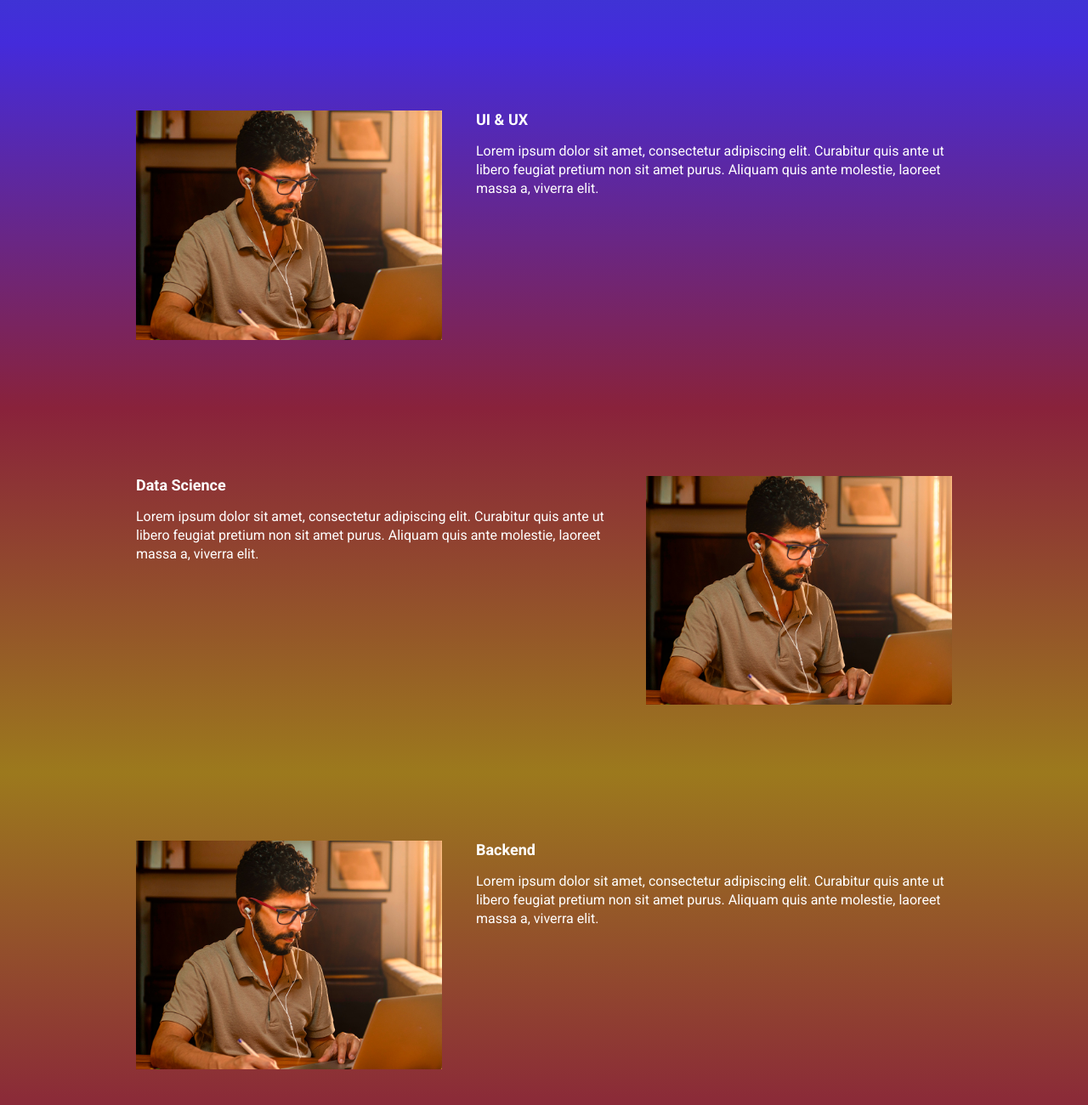
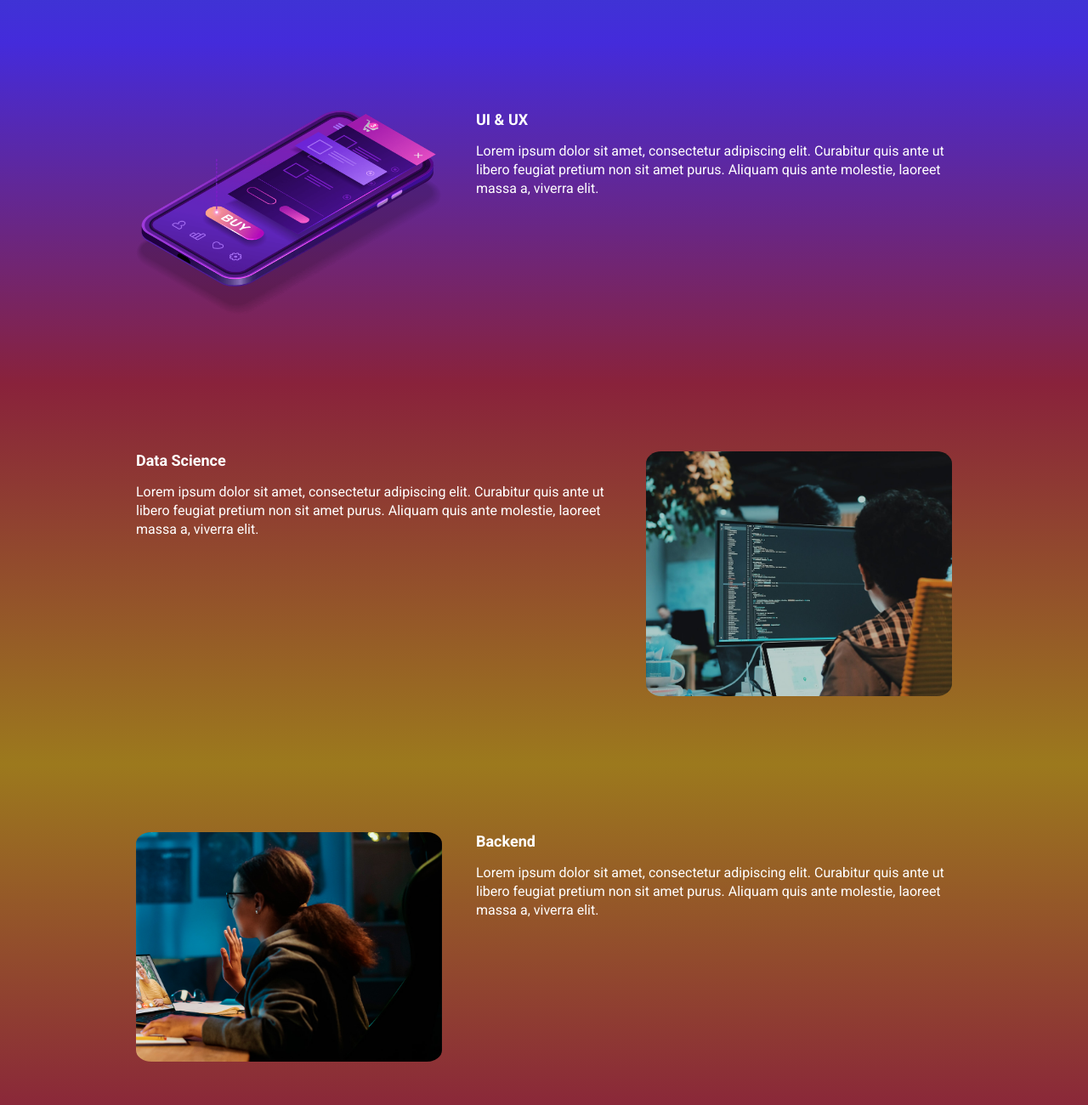
Before and after one commit to bcortez-gomes/Modulo_22, a website built with Parcel: page src/index.html in a window 1280 px wide. Shown: the part 940-2240 px from the top of the page at 85% size. Built offline with nearby package versions, Linux system fonts and the light colour scheme.

Commit message:
atualizando imagens e ajustando as bordar suaves

```diff
--- a/src/index.html
+++ b/src/index.html
@@ -61,7 +61,7 @@
                     Lorem ipsum dolor sit amet, consectetur adipiscing elit. Curabitur quis ante ut libero feugiat pretium non sit amet purus. Aliquam quis ante molestie, laoreet massa a, viverra elit.
                 </p>
             </div>
-            <img class="event__image" src="./images/frontend.png" alt="front-end">
+            <img class="event__image" src="./images/ui-ux.png" alt="front-end">
         </div>
     </section>
 
@@ -73,7 +73,7 @@
                     Lorem ipsum dolor sit amet, consectetur adipiscing elit. Curabitur quis ante ut libero feugiat pretium non sit amet purus. Aliquam quis ante molestie, laoreet massa a, viverra elit.
                 </p>
             </div>
-            <img class="event__image" src="./images/frontend.png" alt="front-end">
+            <img class="event__image" src="./images/data.png" alt="front-end">
         </div>
     </section>
 
@@ -85,7 +85,7 @@
                     Lorem ipsum dolor sit amet, consectetur adipiscing elit. Curabitur quis ante ut libero feugiat pretium non sit amet purus. Aliquam quis ante molestie, laoreet massa a, viverra elit.
                 </p>
             </div>
-            <img class="event__image" src="./images/frontend.png" alt="front-end">
+            <img class="event__image" src="./images/backend.png" alt="front-end">
         </div>
     </section>
 
--- a/src/styles/_event.scss
+++ b/src/styles/_event.scss
@@ -32,6 +32,7 @@
 
     &__image {
         max-width: 360px;
+        border-radius: 5%;
     }
 
     &__details {
--- a/src/styles/components/_buttons.scss
+++ b/src/styles/components/_buttons.scss
@@ -7,6 +7,7 @@
     text-decoration: none;
     text-align: center;
     white-space: nowrap;
+    border-radius: 5px;
 
     &--primary {
         color: variables.$textColor;
--- a/src/styles/components/_infos_bar.scss
+++ b/src/styles/components/_infos_bar.scss
@@ -5,6 +5,7 @@
     background-color: variables.$textColor;
     display: flex;
     justify-content: space-between;
+    border-radius: 5px;
 
     &__infos {
         display: flex;
```
